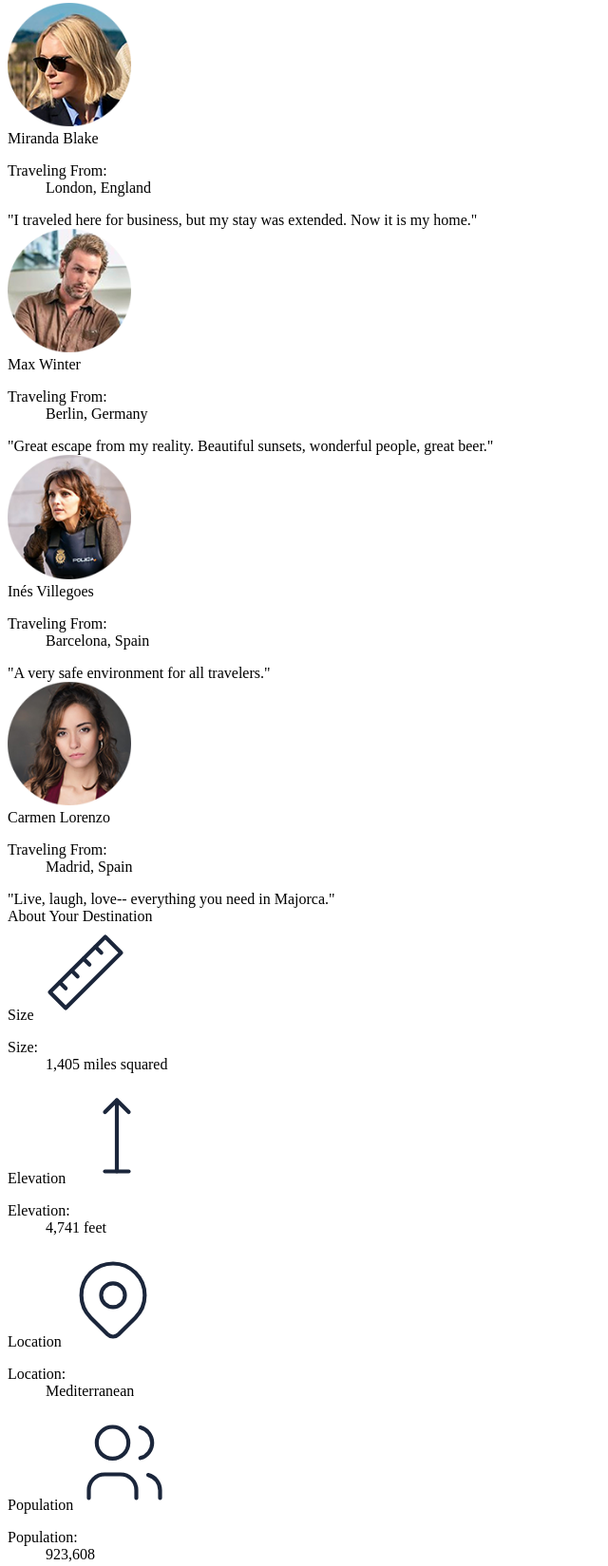
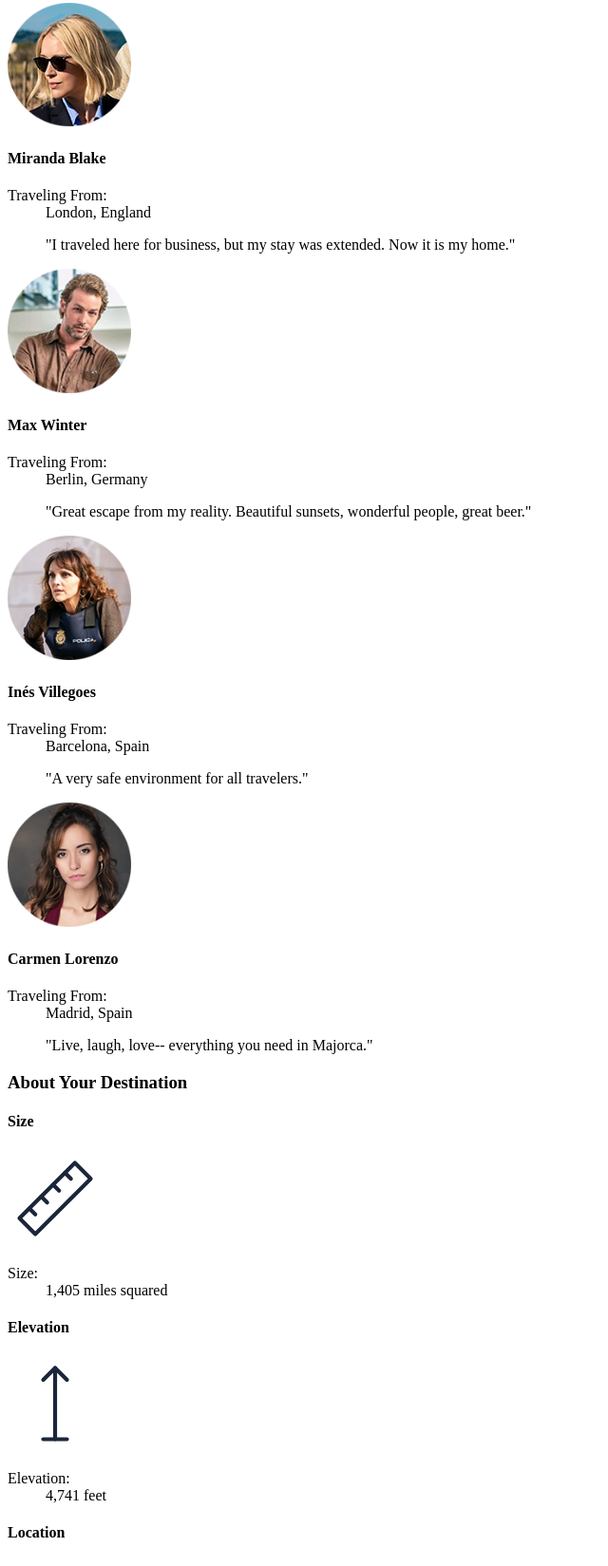
Before and after one commit to Matovar3/wonderlust, a plain HTML site: page index.html in a window 1280 px wide. Shown: the part 2700-4349 px from the top of the page at 95% size, without its empty margins (0-640 px from the left). Drawn offline with Linux system fonts and the light colour scheme.

Commit message:
Update index.html
only form left

```diff
--- a/index.html
+++ b/index.html
@@ -99,12 +99,12 @@
                          src="images/miranda-blake-L.png"
                          alt="Miranda Blake">
                         <div>
-                        Miranda Blake
+                        <h4>Miranda Blake</h4>
                         <dl>
                             <dt>Traveling From:</dt>
                             <dd>London, England</dd>
                         </dl>
-                        "I traveled here for business, but my stay was extended. Now it is my home."
+                        <blockquote>"I traveled here for business, but my stay was extended. Now it is my home."</blockquote>
                     </div>
                 </section>
                 <section>
@@ -115,12 +115,12 @@
                  src="images/max-winter-L.png"
                  alt="Portrait of Max Winter">
                         <div>
-                        Max Winter
+                        <h4>Max Winter</h4>
                         <dl>
                             <dt>Traveling From:</dt>
                             <dd>Berlin, Germany</dd>
                         </dl>
-                        "Great escape from my reality. Beautiful sunsets, wonderful people, great beer."
+                        <blockquote>"Great escape from my reality. Beautiful sunsets, wonderful people, great beer."</blockquote>
                     </div>
                 </section>
                 <section>
@@ -131,12 +131,12 @@
                  src="images/ines-villegoes-L.png"
                  alt="Portrait of Inés Villegoes">
                     <div>
-                        Inés Villegoes
+                        <h4>Inés Villegoes</h4>
                         <dl>
                             <dt>Traveling From:</dt>
                             <dd>Barcelona, Spain</dd>
                         </dl>
-                        "A very safe environment for all travelers."
+                        <blockquote>"A very safe environment for all travelers."</blockquote>
                     </div>
                 </section>
                 <section>
@@ -147,20 +147,20 @@
                  src="images/carmen-lorenzo-L.png"
                  alt="Portrait of Carmen Lorenzo">
                         <div>
-                        Carmen Lorenzo
+                        <h4>Carmen Lorenzo</h4>
                         <dl>
                             <dt>Traveling From:</dt>
                             <dd>Madrid, Spain</dd>
                         </dl>
-                        "Live, laugh, love-- everything you need in Majorca."
+                        <blockquote>"Live, laugh, love-- everything you need in Majorca."</blockquote>
                     </div>
                 </section>
             </section>
             <section id="about-your-destination">
-                About Your Destination
+                <h3>About Your Destination</h3>
 
                 <section>
-                    Size
+                    <h4>Size</h4>
                     <svg xmlns="http://www.w3.org/2000/svg" class="icon icon-tabler icon-tabler-ruler-2" width="100" height="100" viewBox="0 0 24 24" stroke-width="1" stroke="#1B263B" fill="none" stroke-linecap="round" stroke-linejoin="round">
                         <path stroke="none" d="M0 0h24v24H0z" fill="none"/>
                         <path d="M17 3l4 4l-14 14l-4 -4z" />
@@ -175,7 +175,7 @@
                     </dl>
                 </section>
                 <section>
-                    Elevation
+                    <h4>Elevation</h4>
                     <svg xmlns="http://www.w3.org/2000/svg" class="icon icon-tabler icon-tabler-arrow-top-bar" width="100" height="100" viewBox="0 0 24 24" stroke-width="1" stroke="#1B263B" fill="none" stroke-linecap="round" stroke-linejoin="round">
                         <path stroke="none" d="M0 0h24v24H0z" fill="none"/>
                         <line x1="12" y1="21" x2="12" y2="3" />
@@ -188,7 +188,7 @@
                     </dl>
                 </section>
                 <section>
-                    Location
+                    <h4>Location</h4>
                     <svg xmlns="http://www.w3.org/2000/svg" class="icon icon-tabler icon-tabler-map-pin" width="100" height="100" viewBox="0 0 24 24" stroke-width="1" stroke="#1B263B" fill="none" stroke-linecap="round" stroke-linejoin="round">
                         <path stroke="none" d="M0 0h24v24H0z" fill="none"/>
                         <circle cx="12" cy="11" r="3" />
@@ -200,7 +200,7 @@
                     </dl>
                 </section>
                 <section>
-                    Population
+                    <h4>Population</h4>
                     <svg xmlns="http://www.w3.org/2000/svg" class="icon icon-tabler icon-tabler-users" width="100" height="100" viewBox="0 0 24 24" stroke-width="1" stroke="#1B263B" fill="none" stroke-linecap="round" stroke-linejoin="round">
                         <path stroke="none" d="M0 0h24v24H0z" fill="none"/>
                         <circle cx="9" cy="7" r="4" />
@@ -218,7 +218,7 @@
     </main>
     <footer>
         <section id="contact-us">
-            Contact Us <span id="required">(*required)</span>
+            <h3>Contact Us</h3> <span id="required">(*required)</span>
 
                 <div>
                     <label>First Name<span>*</span></label>
```
